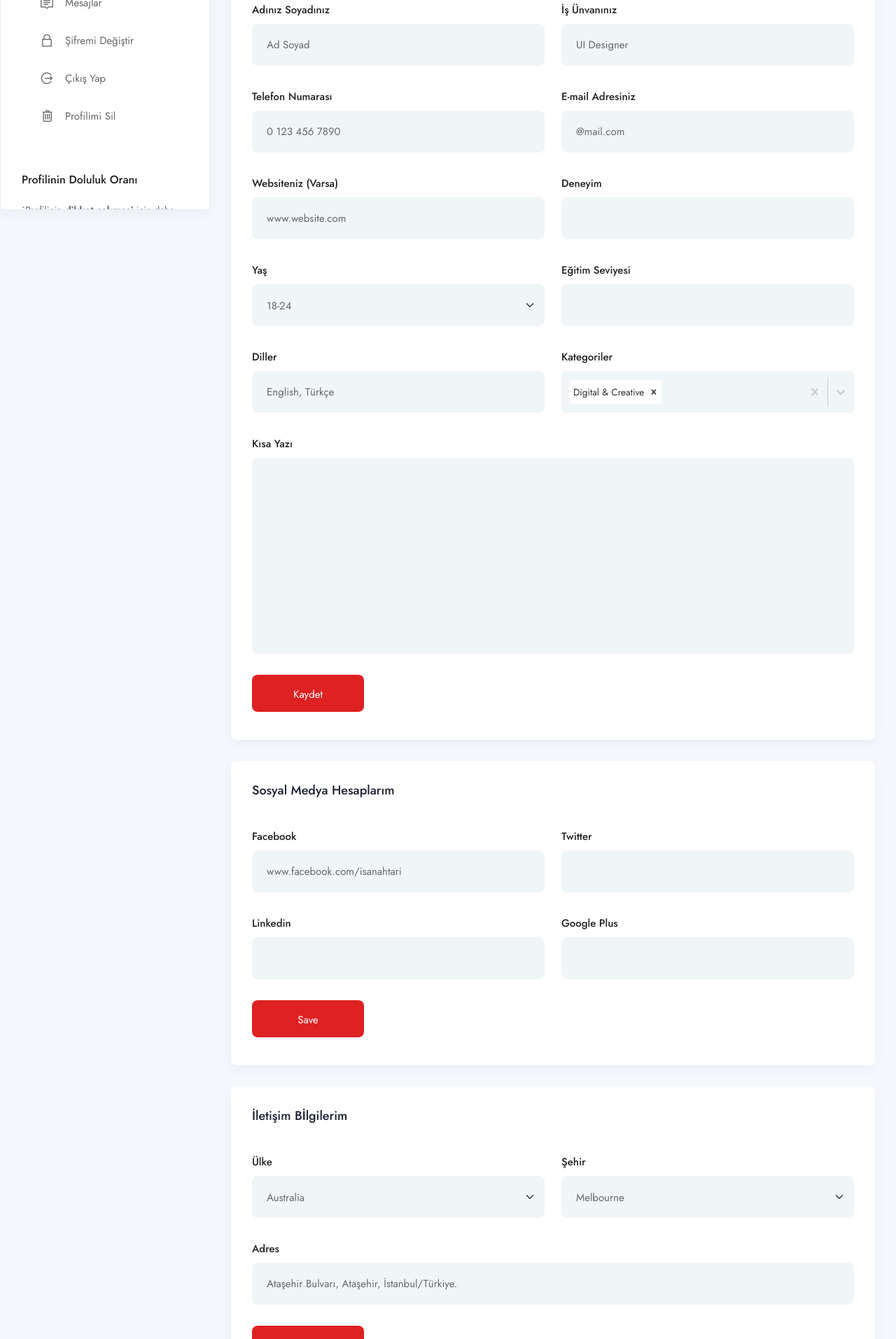
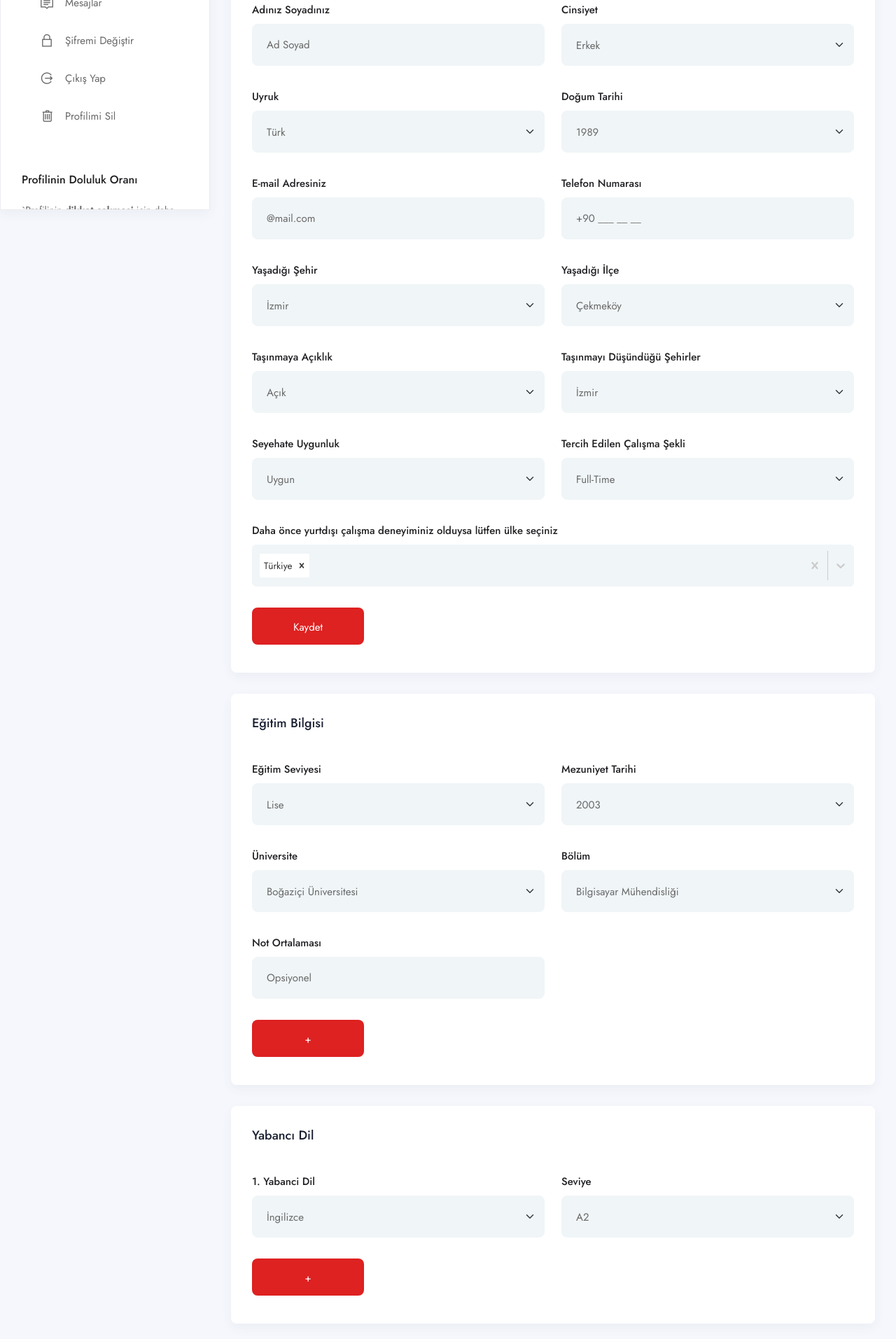
Before and after one commit to fuatality/isanahtarideneme, a Next.js app: page /candidates-dashboard/my-profile in a window 1280 px wide. Shown: the part 500-2413 px from the top of the page at 70% size. Built offline with nearby package versions, Linux system fonts and the light colour scheme.

Commit message:
Edited candidate profile page

```diff
--- /dev/null
+++ b/components/dashboard-pages/candidates-dashboard/my-profile/components/EducationBox.jsx
@@ -0,0 +1,71 @@
+const SocialNetworkBox = () => {
+  return (
+    <form className="default-form">
+      <div className="row">
+
+
+        <div className="form-group col-lg-6 col-md-12">
+          <label>Eğitim Seviyesi</label>
+          <select className="chosen-single form-select" required>
+            <option>Lise</option>
+            <option>Üniversite</option>
+            <option>Doktora</option>
+          </select>
+        </div>
+
+        <div className="form-group col-lg-6 col-md-12">
+          <label>Mezuniyet Tarihi</label>
+          <select className="chosen-single form-select" required>
+            <option>2003</option>
+            <option>2002</option>
+            <option>2001</option>
+          </select>
+        </div>
+
+        <div className="form-group col-lg-6 col-md-12">
+          <label>Üniversite</label>
+          <select className="chosen-single form-select" required>
+            <option>Boğaziçi Üniversitesi</option>
+            <option>İstanbul Teknik Üniversitesi</option>
+            <option>Orta Doğu Teknik Üniversitesi</option>
+          </select>
+        </div>
+
+        <div className="form-group col-lg-6 col-md-12">
+          <label>Bölüm</label>
+          <select className="chosen-single form-select" required>
+            <option>Bilgisayar Mühendisliği</option>
+            <option>İşletme</option>
+            <option>Psikoloji</option>
+          </select>
+        </div>
+
+
+        {/* <!-- Input --> */}
+        <div className="form-group col-lg-6 col-md-12">
+          <label>Not Ortalaması</label>
+          <input
+            type="text"
+            name="name"
+            placeholder="Opsiyonel"
+            required
+          />
+        </div>
+
+        {/* <!-- Input --> */}
+        <div className="form-group col-lg-6 col-md-12">
+
+        </div>
+
+        {/* <!-- Input --> */}
+        <div className="form-group col-lg-6 col-md-12">
+          <button type="submit" className="theme-btn btn-style-one">
+            +
+          </button>
+        </div>
+      </div>
+    </form>
+  );
+};
+
+export default SocialNetworkBox;
--- a/components/dashboard-pages/candidates-dashboard/my-profile/components/ContactInfoBox.jsx
+++ b/components/dashboard-pages/candidates-dashboard/my-profile/components/LanguageBox.jsx
@@ -6,37 +6,27 @@ const ContactInfoBox = () => {
       <div className="row">
         {/* <!-- Input --> */}
         <div className="form-group col-lg-6 col-md-12">
-          <label>Ülke</label>
+          <label>1. Yabanci Dil</label>
           <select className="chosen-single form-select" required>
-            <option>Australia</option>
-            <option>Pakistan</option>
-            <option>Chaina</option>
-            <option>Japan</option>
-            <option>India</option>
+            <option>İngilizce</option>
+            <option>Fransızca</option>
+            <option>İspanyolca</option>
+            <option>Japonca</option>
+            <option>Arapça</option>
           </select>
         </div>
 
         {/* <!-- Input --> */}
         <div className="form-group col-lg-6 col-md-12">
-          <label>Şehir</label>
+          <label>Seviye</label>
           <select className="chosen-single form-select" required>
-            <option>Melbourne</option>
-            <option>Pakistan</option>
-            <option>Chaina</option>
-            <option>Japan</option>
-            <option>India</option>
+            <option>A2</option>
+            <option>A1</option>
+            <option>B2</option>
+            <option>B1</option>
+            <option>C2</option>
+            <option>C1</option>
           </select>
-        </div>
-
-        {/* <!-- Input --> */}
-        <div className="form-group col-lg-12 col-md-12">
-          <label>Adres</label>
-          <input
-            type="text"
-            name="name"
-            placeholder="Ataşehir Bulvarı, Ataşehir, İstanbul/Türkiye."
-            required
-          />
         </div>
 
         {/* <!-- Input -->
@@ -79,7 +69,7 @@ const ContactInfoBox = () => {
         {/* <!-- Input --> */}
         <div className="form-group col-lg-12 col-md-12">
           <button type="submit" className="theme-btn btn-style-one">
-            Kaydet
+            +
           </button>
         </div>
       </div>
--- a/components/dashboard-pages/candidates-dashboard/my-profile/components/SocialNetworkBox.jsx
+++ /dev/null
@@ -1,45 +0,0 @@
-const SocialNetworkBox = () => {
-  return (
-    <form className="default-form">
-      <div className="row">
-        {/* <!-- Input --> */}
-        <div className="form-group col-lg-6 col-md-12">
-          <label>Facebook</label>
-          <input
-            type="text"
-            name="name"
-            placeholder="www.facebook.com/isanahtari"
-            required
-          />
-        </div>
-
-        {/* <!-- Input --> */}
-        <div className="form-group col-lg-6 col-md-12">
-          <label>Twitter</label>
-          <input type="text" name="name" placeholder="" required />
-        </div>
-
-        {/* <!-- Input --> */}
-        <div className="form-group col-lg-6 col-md-12">
-          <label>Linkedin</label>
-          <input type="text" name="name" placeholder="" required />
-        </div>
-
-        {/* <!-- Input --> */}
-        <div className="form-group col-lg-6 col-md-12">
-          <label>Google Plus</label>
-          <input type="text" name="name" placeholder="" required />
-        </div>
-
-        {/* <!-- Input --> */}
-        <div className="form-group col-lg-6 col-md-12">
-          <button type="submit" className="theme-btn btn-style-one">
-            Save
-          </button>
-        </div>
-      </div>
-    </form>
-  );
-};
-
-export default SocialNetworkBox;
--- a/components/dashboard-pages/candidates-dashboard/my-profile/components/my-profile/FormInfoBox.jsx
+++ b/components/dashboard-pages/candidates-dashboard/my-profile/components/my-profile/FormInfoBox.jsx
@@ -2,14 +2,14 @@ import Select from "react-select";
 
 const FormInfoBox = () => {
   const catOptions = [
-    { value: "Banking", label: "Banking" },
-    { value: "Digital & Creative", label: "Digital & Creative" },
-    { value: "Retail", label: "Retail" },
-    { value: "Human Resources", label: "Human Resources" },
-    { value: "Managemnet", label: "Managemnet" },
-    { value: "Accounting & Finance", label: "Accounting & Finance" },
-    { value: "Digital", label: "Digital" },
-    { value: "Creative Art", label: "Creative Art" },
+    { value: "Türkiye", label: "Türkiye" },
+    { value: "İngiltere", label: "İngiltere" },
+    { value: "Almanya", label: "Almanya" },
+    { value: "Fransa", label: "Fransa" },
+    { value: "Rusya", label: "Rusya" },
+    { value: "Çin", label: "Çin" },
+    { value: "Azerbaycan", label: "Azerbaycan" },
+    { value: "Japonya", label: "Japonya" },
   ];
 
   return (
@@ -21,21 +21,32 @@ const FormInfoBox = () => {
           <input type="text" name="name" placeholder="Ad Soyad" required />
         </div>
 
-        {/* <!-- Input --> */}
-        <div className="form-group col-lg-6 col-md-12">
-          <label>İş Ünvanınız</label>
-          <input type="text" name="name" placeholder="UI Designer" required />
+         {/* <!-- Input --> */}
+         <div className="form-group col-lg-6 col-md-12">
+          <label>Cinsiyet</label>
+          <select className="chosen-single form-select" required>
+            <option>Erkek</option>
+            <option>Kadın</option>
+            <option>Diğer</option>
+          </select>
         </div>
 
-        {/* <!-- Input --> */}
         <div className="form-group col-lg-6 col-md-12">
-          <label>Telefon Numarası</label>
-          <input
-            type="text"
-            name="name"
-            placeholder="0 123 456 7890"
-            required
-          />
+          <label>Uyruk</label>
+          <select className="chosen-single form-select" required>
+            <option>Türk</option>
+            <option>Yunan</option>
+            <option>İngiliz</option>
+          </select>
+        </div>
+
+        <div className="form-group col-lg-6 col-md-12">
+          <label>Doğum Tarihi</label>
+          <select className="chosen-single form-select" required>
+            <option>1989</option>
+            <option>1990</option>
+            <option>1991</option>
+          </select>
         </div>
 
         {/* <!-- Input --> */}
@@ -51,56 +62,78 @@ const FormInfoBox = () => {
 
         {/* <!-- Input --> */}
         <div className="form-group col-lg-6 col-md-12">
-          <label>Websiteniz (Varsa)</label>
+          <label>Telefon Numarası</label>
           <input
             type="text"
             name="name"
-            placeholder="www.website.com"
+            placeholder="+90 ___ __ __"
             required
           />
         </div>
 
 
-
-        {/* <!-- Input --> */}
         <div className="form-group col-lg-6 col-md-12">
-          <label>Deneyim</label>
-          <input type="text" name="name" placeholder="" required />
-        </div>
-
-        {/* <!-- Input --> */}
-        <div className="form-group col-lg-6 col-md-12">
-          <label>Yaş</label>
+          <label>Yaşadığı Şehir</label>
           <select className="chosen-single form-select" required>
-            <option>18-24</option>
-            <option>24-30</option>
-            <option>30-40</option>
-            <option>40-</option>
+            <option>İzmir</option>
+            <option>İstanbul</option>
+            <option>Ankara</option>
           </select>
         </div>
 
-        {/* <!-- Input --> */}
         <div className="form-group col-lg-6 col-md-12">
-          <label>Eğitim Seviyesi</label>
-          <input type="text" name="name" placeholder="" required />
+          <label>Yaşadığı İlçe</label>
+          <select className="chosen-single form-select" required>
+            <option>Çekmeköy</option>
+            <option>Ataşehir</option>
+            <option>Levent</option>
+          </select>
         </div>
 
-        {/* <!-- Input --> */}
         <div className="form-group col-lg-6 col-md-12">
-          <label>Diller</label>
-          <input
-            type="text"
-            name="name"
-            placeholder="English, Türkçe"
-            required
-          />
+          <label>Taşınmaya Açıklık</label>
+          <select className="chosen-single form-select" required>
+            <option>Açık</option>
+            <option>Açık Değil</option>
+            <option>Beni İkna Et</option>
+          </select>
         </div>
 
+        <div className="form-group col-lg-6 col-md-12">
+          <label>Taşınmayı Düşündüğü Şehirler</label>
+          <select className="chosen-single form-select" required>
+            <option>İzmir</option>
+            <option>İstanbul</option>
+            <option>Ankara</option>
+          </select>
+        </div>
+
+
+        <div className="form-group col-lg-6 col-md-12">
+          <label>Seyehate Uygunluk</label>
+          <select className="chosen-single form-select" required>
+            <option>Uygun</option>
+            <option>Uygun Değil</option>
+            <option>Beni İkna Et</option>
+          </select>
+        </div>
+
+
+        <div className="form-group col-lg-6 col-md-12">
+          <label>Tercih Edilen Çalışma Şekli</label>
+          <select className="chosen-single form-select" required>
+            <option>Full-Time</option>
+            <option>Part-Time</option>
+            <option>Project Oriented</option>
+          </select>
+        </div>
+
+
         {/* <!-- Search Select --> */}
-        <div className="form-group col-lg-6 col-md-12">
-          <label>Kategoriler</label>
+        <div className="form-group col-lg-12 col-md-12">
+          <label>Daha önce yurtdışı çalışma deneyiminiz olduysa lütfen ülke seçiniz</label>
           <Select
-            defaultValue={[catOptions[1]]}
+            defaultValue={[catOptions[0]]}
             isMulti
             name="colors"
             options={catOptions}
@@ -108,12 +141,6 @@ const FormInfoBox = () => {
             classNamePrefix="select"
             required
           />
-        </div>
-
-        {/* <!-- About Company --> */}
-        <div className="form-group col-lg-12 col-md-12">
-          <label>Kısa Yazı</label>
-          <textarea placeholder=""></textarea>
         </div>
 
         {/* <!-- Input --> */}
--- a/components/dashboard-pages/candidates-dashboard/my-profile/index.jsx
+++ b/components/dashboard-pages/candidates-dashboard/my-profile/index.jsx
@@ -3,8 +3,8 @@ import LoginPopup from "../../../common/form/login/LoginPopup";
 import DashboardCandidatesSidebar from "../../../header/DashboardCandidatesSidebar";
 import BreadCrumb from "../../BreadCrumb";
 import MyProfile from "./components/my-profile";
-import SocialNetworkBox from "./components/SocialNetworkBox";
-import ContactInfoBox from "./components/ContactInfoBox";
+import SocialNetworkBox from "./components/EducationBox";
+import ContactInfoBox from "./components/LanguageBox";
 import CopyrightFooter from "../../CopyrightFooter";
 import DashboardCandidatesHeader from "../../../header/DashboardCandidatesHeader";
 import MenuToggler from "../../MenuToggler";
@@ -51,7 +51,7 @@ const index = () => {
               <div className="ls-widget">
                 <div className="tabs-box">
                   <div className="widget-title">
-                    <h4>Sosyal Medya Hesaplarım</h4>
+                    <h4>Eğitim Bilgisi</h4>
                   </div>
                   {/* End widget-title */}
 
@@ -65,7 +65,7 @@ const index = () => {
               <div className="ls-widget">
                 <div className="tabs-box">
                   <div className="widget-title">
-                    <h4>İletişim Bİlgilerim</h4>
+                    <h4>Yabancı Dil</h4>
                   </div>
                   {/* End widget-title */}
                   <div className="widget-content">
```
